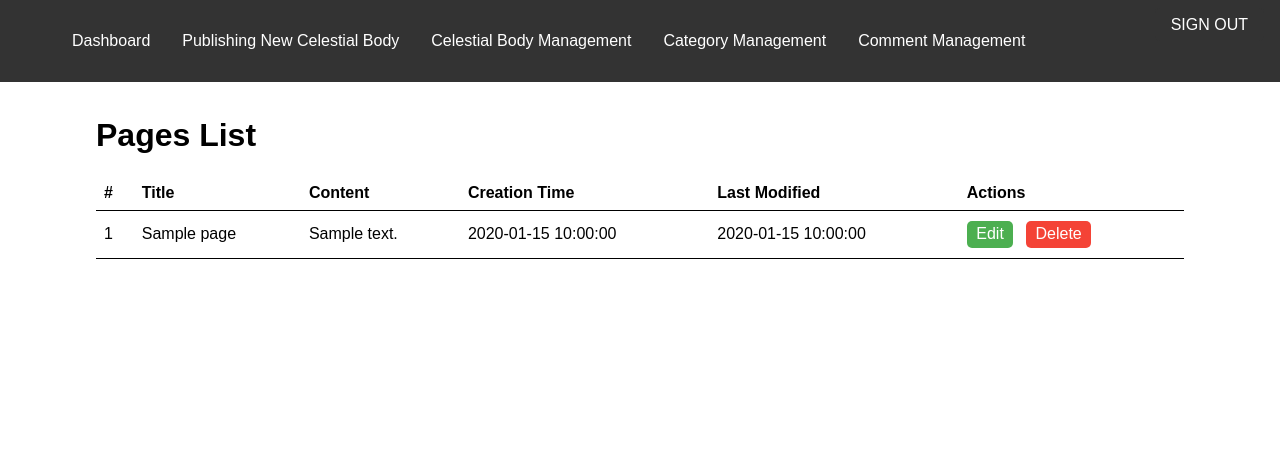
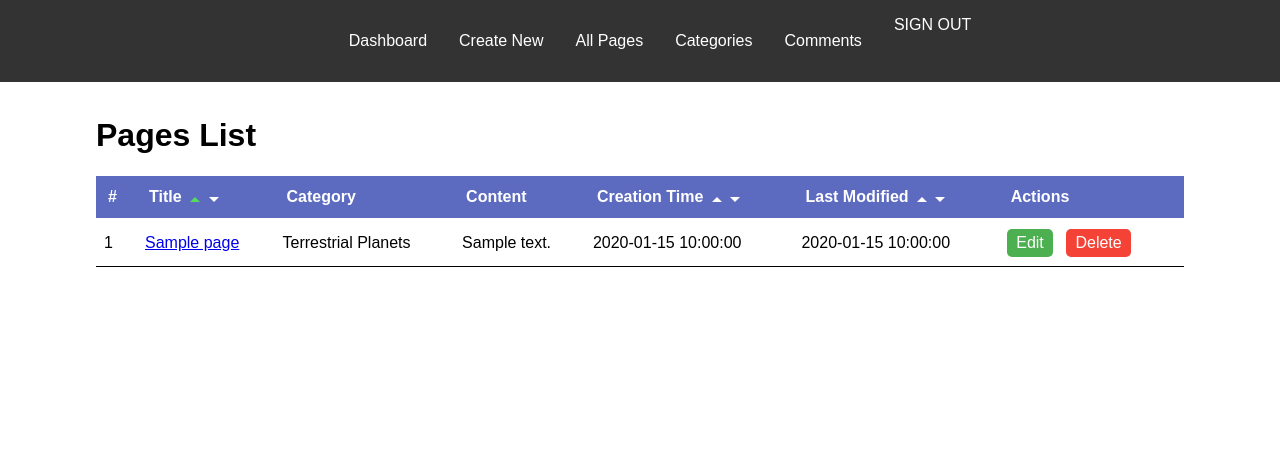
Before and after one commit to nfeng037/SolarSystemCMS, a PHP site: page /list_pages.php in a window 1280 px wide. Shown: the top 466 px of the page. Run offline with PHP 8.4, Linux system fonts and the light colour scheme; a user stored in the database is signed in; data comes from the database, SQL or seed files in the repository; tables that the repository leaves empty hold one stand-in row (values such as "Sample post").

Commit message:
sort list
Added list sorting function. Fixed inability to delete pictures from the file system.

```diff
--- a/delete_page.php
+++ b/delete_page.php
@@ -31,7 +31,7 @@ if (isset($_GET['page_id'])) {
         // Commit the transaction
         $pdo->commit();
 
-        header("Location: index.php");
+        header("Location: list_pages.php");
         exit;
     } catch (PDOException $e) {
         $pdo->rollback();
--- a/index.php
+++ b/index.php
@@ -6,7 +6,6 @@ session_start();
 require 'db_connect.php';
 require 'check_access.php';
 
-// Redirect user to login page if they're not logged in or if they're not an admin
 if (!isset($_SESSION['user_id']) || !checkUserRole('admin')) {
     header("Location: login.php");
     exit;
--- a/list_pages.php
+++ b/list_pages.php
@@ -4,17 +4,23 @@
 session_start();
 
 require 'db_connect.php';
+require 'check_access.php';
 
-// Initialize an array to hold the pages data
+if (!isset($_SESSION['user_id']) || !checkUserRole('admin')) {
+    header("Location: login.php");
+    exit;
+}
+
 $pages = [];
+$sort = isset($_GET['sort']) ? $_GET['sort'] : 'title';
+$sort_order = isset($_GET['order']) && $_GET['order'] == 'desc' ? 'DESC' : 'ASC';
+
+$current_sort = $sort . $sort_order;
 
 try {
-    // Prepare the SQL statement to fetch data from 'pages' table
-    // Join with 'images' table to get the image file names
-    $stmt = $pdo->prepare("SELECT * FROM pages");
+    $stmt = $pdo->prepare("SELECT pages.*, categories.category_name FROM pages LEFT JOIN categories ON pages.category_id = categories.category_id ORDER BY $sort $sort_order");
     $stmt->execute();
 
-    // Fetch all pages records
     $pages = $stmt->fetchAll(PDO::FETCH_ASSOC);
 } catch (PDOException $e) {
     $error = "Database error: " . $e->getMessage();
@@ -40,10 +46,23 @@ try {
                 <thead>
                     <tr>
                         <th>#</th>
-                        <th>Title</th>
+                        <th>
+                            Title
+                            <a href="?sort=title&order=asc" class="<?= ($current_sort == 'titleASC') ? 'current-sort' : '' ?>"></a>
+                            <a href="?sort=title&order=desc" class="<?= ($current_sort == 'titleDESC') ? 'current-sort' : '' ?>"></a>
+                        </th>
+                        <th>Category</th>
                         <th>Content</th>
-                        <th>Creation Time</th>
-                        <th>Last Modified</th>
+                        <th>
+                            Creation Time
+                            <a href="?sort=creation_time&order=asc" class="<?= ($current_sort == 'creation_timeASC') ? 'current-sort' : '' ?>"></a>
+                            <a href="?sort=creation_time&order=desc" class="<?= ($current_sort == 'creation_timeDESC') ? 'current-sort' : '' ?>"></a>
+                        </th>
+                        <th>
+                            Last Modified
+                            <a href="?sort=last_modified_time&order=asc" class="<?= ($current_sort == 'last_modified_timeASC') ? 'current-sort' : '' ?>"></a>
+                            <a href="?sort=last_modified_time&order=desc" class="<?= ($current_sort == 'last_modified_timeDESC') ? 'current-sort' : '' ?>"></a>
+                        </th>
                         <th>Actions</th>
                     </tr>
                 </thead>
@@ -51,7 +70,8 @@ try {
                     <?php foreach ($pages as $index => $page): ?>
                         <tr>
                             <td><?= $index + 1; ?></td>
-                            <td><?= htmlspecialchars($page['title']); ?></td>
+                            <td><a href="view.php?page_id=<?= $page['page_id']; ?>"><?= htmlspecialchars($page['title']); ?></a></td>
+                            <td><?= htmlspecialchars($page['category_name']); ?></td>
                             <td><?= $page['content']; ?></td>
                             <td><?= htmlspecialchars($page['creation_time']); ?></td>
                             <td><?= htmlspecialchars($page['last_modified_time']); ?></td>
@@ -64,6 +84,9 @@ try {
                 </tbody>
             </table>
         <?php else: ?>
+            <div class="admin-links">
+                <a href="create_page.php">Create New</a>
+            </div>
             <p class="no-data">No celestial bodies found.</p>
         <?php endif; ?>
     </main>
--- a/navbar.php
+++ b/navbar.php
@@ -10,10 +10,10 @@ require_once 'check_access.php';
 <nav>
     <ul>
         <li><a href="index.php">Dashboard</a></li>
-        <li><a href="create_page.php">Publishing New Celestial Body</a></li>
-        <li><a href="list_pages.php">Celestial Body Management</a></li>
-        <li><a href="#">Category Management</a></li>
-        <li><a href="#">Comment Management</a></li>
+        <li><a href="create_page.php">Create New</a></li>
+        <li><a href="list_pages.php">All Pages</a></li>
+        <li><a href="#">Categories</a></li>
+        <li><a href="#">Comments</a></li>
     </ul>
     <div class="auth">
         <?php if (isset($_SESSION['user_id'])): ?>
--- a/styles.css
+++ b/styles.css
@@ -94,7 +94,7 @@ nav {
   background-color: rgba(0, 0, 0, 0.8);
   color: #fff;
   display: flex;
-  justify-content: space-between;
+  justify-content: center;
   padding: 1rem;
   position: fixed;
   top: 0;
@@ -359,6 +359,7 @@ article {
   overflow-x: auto; /* Ensures the table is scrollable on small screens */
 }
 
+
 /* Table styles */
 .pages-table {
   width: 100%;
@@ -382,13 +383,58 @@ article {
   text-overflow: ellipsis; /* Adds an ellipsis to indicate hidden text */
 }
 
+/* Table Header Styles */
 .pages-table th {
-  background-color: rgba(255, 255, 255, 0.1);
+  background-color: #5C6BC0;
+  color: #ffffff;
+  font-weight: bold;
+  padding: 0.75rem;
+  border-bottom: 2px solid #fff;
+  text-align: left;
 }
 
-.pages-table tbody tr:nth-child(odd) {
-  background-color: rgba(255, 255, 255, 0.05);
+/* Sorting Indicators */
+.pages-table th a {
+  color: #ffffff;
+  text-decoration: none;
+  margin-left: 0.25rem;
 }
+
+
+.pages-table th a::before {
+  content: '';
+  display: inline-block;
+  width: 0;
+  height: 0;
+  border-left: 5px solid transparent;
+  border-right: 5px solid transparent;
+}
+
+
+.pages-table th a[href*="order=asc"]::before {
+  border-bottom: 5px solid #fff;
+}
+
+
+.pages-table th a[href*="order=desc"]::before {
+  border-top: 5px solid #fff;
+}
+
+
+.pages-table th a.current-sort[href*="order=asc"]::before {
+  border-bottom: 5px solid #55dd5a;
+}
+
+.pages-table th a.current-sort[href*="order=desc"]::before {
+  border-top: 5px solid #55dd5a;
+}
+
+/* Hover effect */
+.pages-table th:hover {
+  background-color: #3d556b;
+  cursor: pointer;
+}
+
 
 /* Action button styles */
 .edit-btn,
--- a/view.php
+++ b/view.php
@@ -62,7 +62,6 @@ if (isset($_GET['page_id']) && filter_var($_GET['page_id'], FILTER_VALIDATE_INT)
                 </section>
             <?php endif; ?>
             <?php if (!empty($pageData['image_url'])): ?>
-                <!-- Display the image using the image_url from the pages table -->
                 <img src="<?= htmlspecialchars($pageData['image_url']); ?>" alt="Image for <?= htmlspecialchars($pageData['title']); ?>">
             <?php endif; ?>
             <section>
```
Also changed, not shown: edit_page.php (+32 -14 lines), 2 other files.
